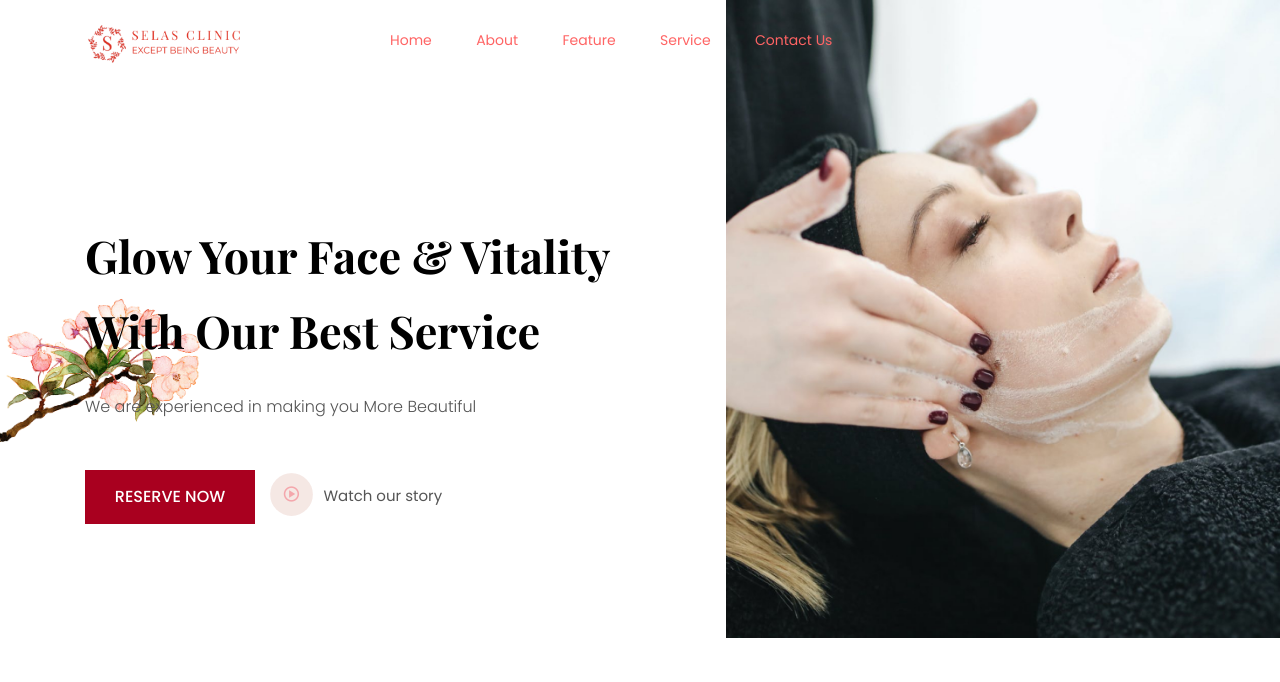
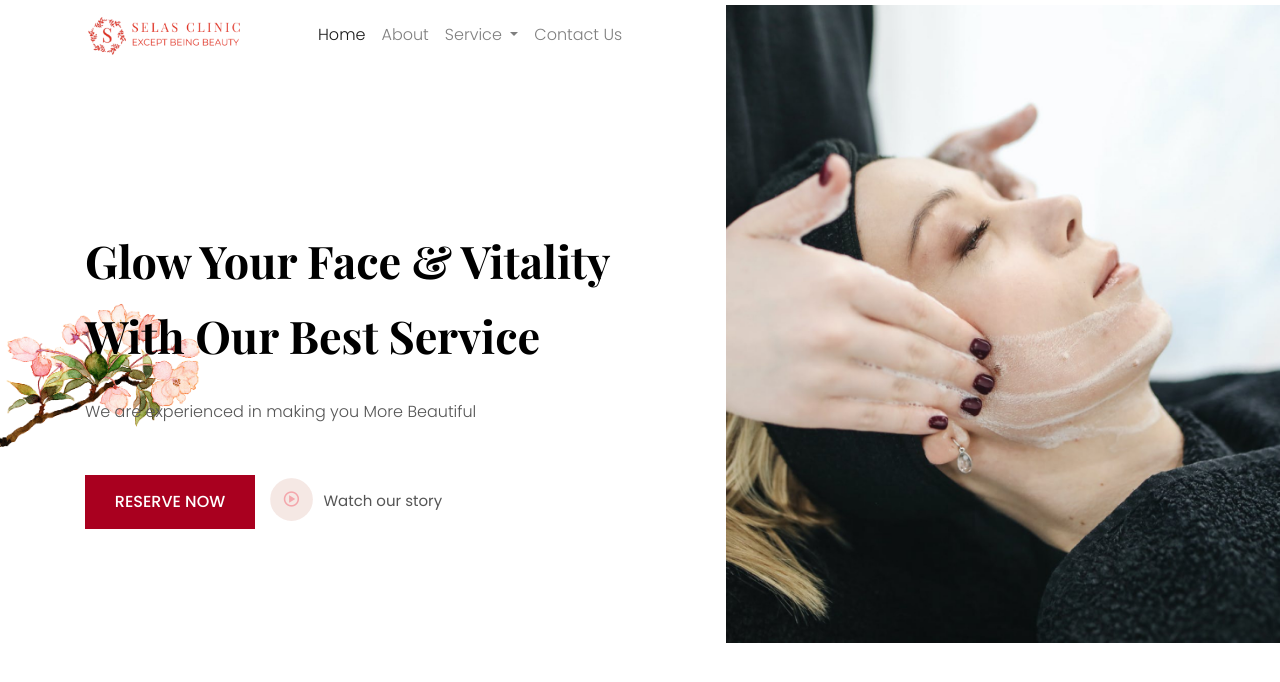
Before and after one commit to northern-king/selaswebsite, a PHP site: page /home.html in a window 1280 px wide. Shown: the top 682 px of the page. Run offline with PHP 8.4, Linux system fonts and the light colour scheme; some web fonts are replaced.

Commit message:
fix navbar menu

```diff
--- a/css/style.css
+++ b/css/style.css
@@ -63,11 +63,15 @@ section {
 
 /* ********* HEADER START ************ */
 
+.navbar ul {
+  margin-right: 20px;
+}
+
 .header {
   position: relative;
 }
 
-.header.abs.header {
+.header .abs-header {
   position: absolute;
   top: 0;
   left: 0;
--- a/home.html
+++ b/home.html
@@ -11,6 +11,12 @@
     <meta name="robots" content="index, follow" />
 
     <!-- ====== CSS / STYLING====== -->
+    <link
+      href="https://cdn.jsdelivr.net/npm/bootstrap@5.0.0-beta1/dist/css/bootstrap.min.css"
+      rel="stylesheet"
+      integrity="sha384-giJF6kkoqNQ00vy+HMDP7azOuL0xtbfIcaT9wjKHr8RbDVddVHyTfAAsrekwKmP1"
+      crossorigin="anonymous"
+    />
     <link rel="stylesheet" href="css/bootstrap.min.css" />
     <!-- Boxicons CSS -->
     <link
@@ -27,16 +33,69 @@
   </head>
   <body class="home-two">
     <!-- ====== HEADER START ====== -->
-    <header class="header abs-header fixed-top">
+    <nav class="navbar navbar-expand-lg navbar-light">
       <div class="container">
-        <div class="row align-items-end mt-3">
+        <a class="navbar-brand logo" href="#"
+          ><img src="images/logoselas.png" alt="logo"
+        /></a>
+        <button
+          class="navbar-toggler"
+          type="button"
+          data-bs-toggle="collapse"
+          data-bs-target="#navbarSupportedContent"
+          aria-controls="navbarSupportedContent"
+          aria-expanded="false"
+          aria-label="Toggle navigation"
+        >
+          <span><i class="bx bx-menu-alt-right"></i></span>
+        </button>
+        <div class="collapse navbar-collapse" id="navbarSupportedContent">
+          <ul class="navbar-nav me-auto mb-2 mb-lg-0">
+            <li class="nav-item">
+              <a class="nav-link active" aria-current="page" href="#">Home</a>
+            </li>
+            <li class="nav-item">
+              <a class="nav-link" href="#">About</a>
+            </li>
+            <li class="nav-item dropdown">
+              <a
+                class="nav-link dropdown-toggle"
+                href="#"
+                id="navbarDropdown"
+                role="button"
+                data-bs-toggle="dropdown"
+                aria-expanded="false"
+              >
+                Service
+              </a>
+              <ul class="dropdown-menu" aria-labelledby="navbarDropdown">
+                <li><a class="dropdown-item" href="#">Action</a></li>
+                <li><a class="dropdown-item" href="#">Another action</a></li>
+
+                <li>
+                  <a class="dropdown-item" href="#">Something else here</a>
+                </li>
+              </ul>
+            </li>
+            <li class="nav-item">
+              <a class="nav-link" href="#" tabindex="-1">Contact Us</a>
+            </li>
+          </ul>
+        </div>
+      </div>
+    </nav>
+
+    <!-- ============================================================= -->
+    <!-- <header class="header abs-header fixed-top">
+      <div class="container">
+        <div class="row align-items-end mt-2">
           <div class="col-md-3">
             <a href="home.html" class="logo">
               <img src="images/logoselas.png" alt="logo selas clinic" />
             </a>
           </div>
           <div class="col-md-9">
-            <nav class="primary-menu">
+            <nav class="primary-menu navbar navbar-expand-lg">
               <a href="javascript:void(0);" class="mobile-menu"
                 ><i class="bx bx-menu-alt-right"></i>
               </a>
@@ -51,7 +110,7 @@
           </div>
         </div>
       </div>
-    </header>
+    </header> -->
     <!-- ====== HEADER END ====== -->
 
     <!-- ====== BANNER SECTION START ====== -->
@@ -358,10 +417,10 @@
               </ul>
             </nav>
             <div class="foo-social">
-              <a href="#"><i class="ti-facebook"></i></a>
-              <a href="#"><i class="ti-instagram"></i></a>
-              <a href="#"><i class="ti-linkedin"></i></a>
-              <a href="#"><i class="ti-twitter-alt"></i></a>
+              <a href="#"><i class="bx bxl-facebook-circle"></i></a>
+              <a href="#"><i class="bx bxl-instagram-alt"></i></a>
+              <a href="#"><i class="bx bxl-linkedin"></i></a>
+              <a href="#"><i class="bx bxl-twitter"></i></a>
             </div>
             <p class="copyright">
               &copy; COPYRIGHT 2020 <a href="#">SELAS BEAUTY CLINIC</a> ALL
@@ -376,6 +435,11 @@
 
     <!-- ====== JS/ SCRIPT ====== -->
     <script src="js/jquery-3.5.1.min.js"></script>
+    <script
+      src="https://cdn.jsdelivr.net/npm/bootstrap@5.0.0-beta1/dist/js/bootstrap.bundle.min.js"
+      integrity="sha384-ygbV9kiqUc6oa4msXn9868pTtWMgiQaeYH7/t7LECLbyPA2x65Kgf80OJFdroafW"
+      crossorigin="anonymous"
+    ></script>
     <script src="js/bootstrap.min.js"></script>
     <script src="js/owl.carousel.min.js"></script>
     <script src="js/jquery.fancybox.min.js"></script>
```
Also changed, not shown: other parts of css/style.css (+21 -7 lines).
